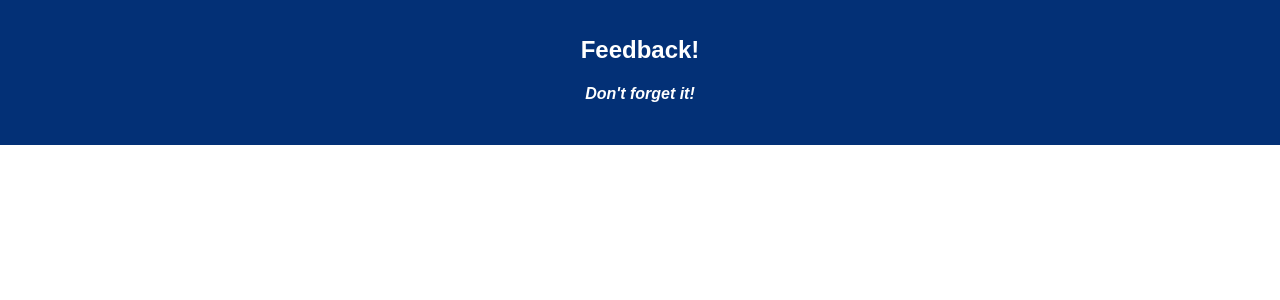
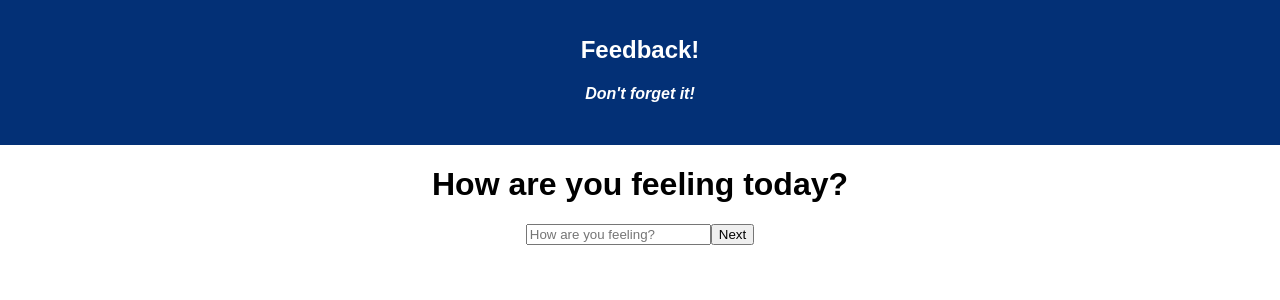
Before and after one commit to mshaokee/Feedback-Loop, a React (Create React App) app: page / in a window 1280 px wide. Shown: the top 300 px of the page. Built offline with nearby package versions, Linux system fonts and the light colour scheme.

Commit message:
page one working display

```diff
--- a/package.json
+++ b/package.json
@@ -9,6 +9,7 @@
     "react": "^16.8.6",
     "react-dom": "^16.8.6",
     "react-redux": "^7.2.0",
+    "react-router-dom": "^5.1.2",
     "react-scripts": "^3.4.0"
   },
   "devDependencies": {
--- a/src/components/App/App.js
+++ b/src/components/App/App.js
@@ -1,16 +1,22 @@
 import React, { Component } from 'react';
 // import axios from 'axios';
 import './App.css';
+import { HashRouter, Route, Link } from 'react-router-dom';
+import PageOne from '../PageOne/PageOne'
 
 class App extends Component {
   render() {
     return (
       <div className="App">
+        <HashRouter>
         <header className="App-header">
           <h1 className="App-title">Feedback!</h1>
           <h4><i>Don't forget it!</i></h4>
         </header>
+        <PageOne />
 
+
+        </HashRouter>
       </div>
     );//end return
   };//end render
--- a/src/components/PageOne/PageOne.jsx
+++ b/src/components/PageOne/PageOne.jsx
@@ -0,0 +1,15 @@
+import React, { Component } from 'react';
+
+class PageOne extends Component {
+    render() {
+        return (
+            <div>
+                <h1>How are you feeling today?</h1>
+                <input type="number" placeholder="How are you feeling?"/>
+                <button>Next</button>
+            </div>
+        );//end return
+    };//end render
+};//end class
+
+export default PageOne;
```
Also changed, not shown: 2 other files (tests, documents, lock files or other folders).
